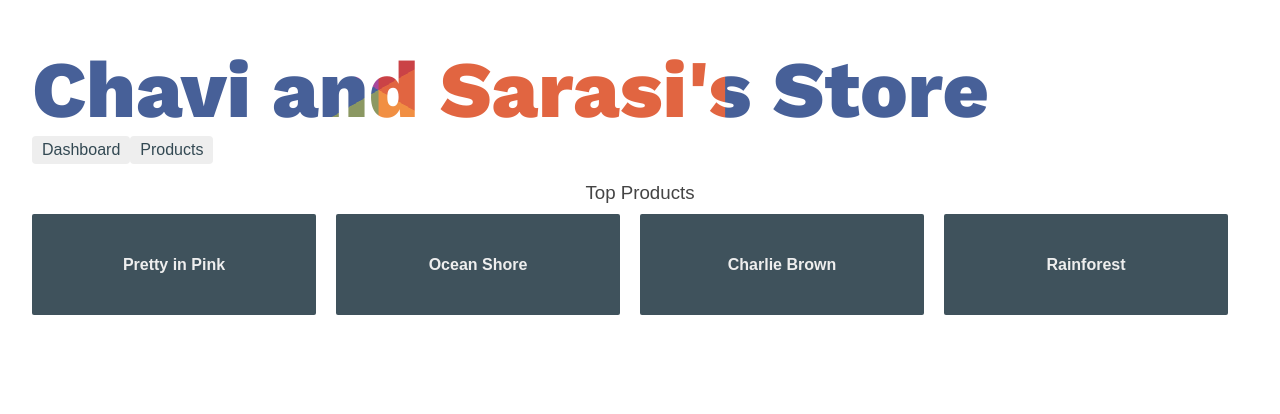
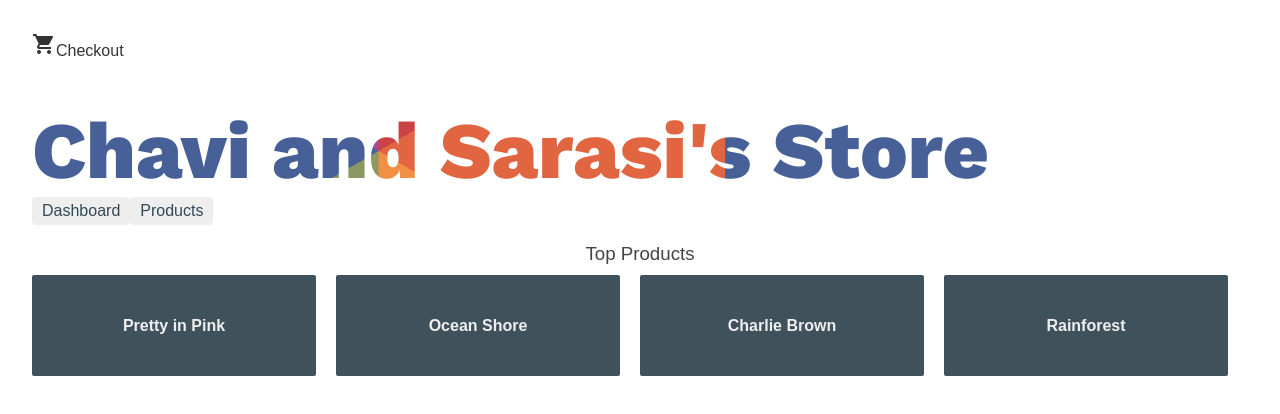
Before and after one commit to sshah-tcscary/sarasi-tour-of-heroes, an Angular app: page /dashboard in a window 1280 px wide. Shown: the top 414 px of the page. Built offline with nearby package versions, Linux system fonts and the light colour scheme.

Commit message:
1 file modified

```diff
--- a/src/app/app.component.html
+++ b/src/app/app.component.html
@@ -1,3 +1,4 @@
+<a class="button fancy-button"><i class="material-icons">shopping_cart</i>Checkout</a>
 <h1 class="rainbow-text">{{title}}</h1>
 <nav>
   <a routerLink="/dashboard">Dashboard</a>
```
